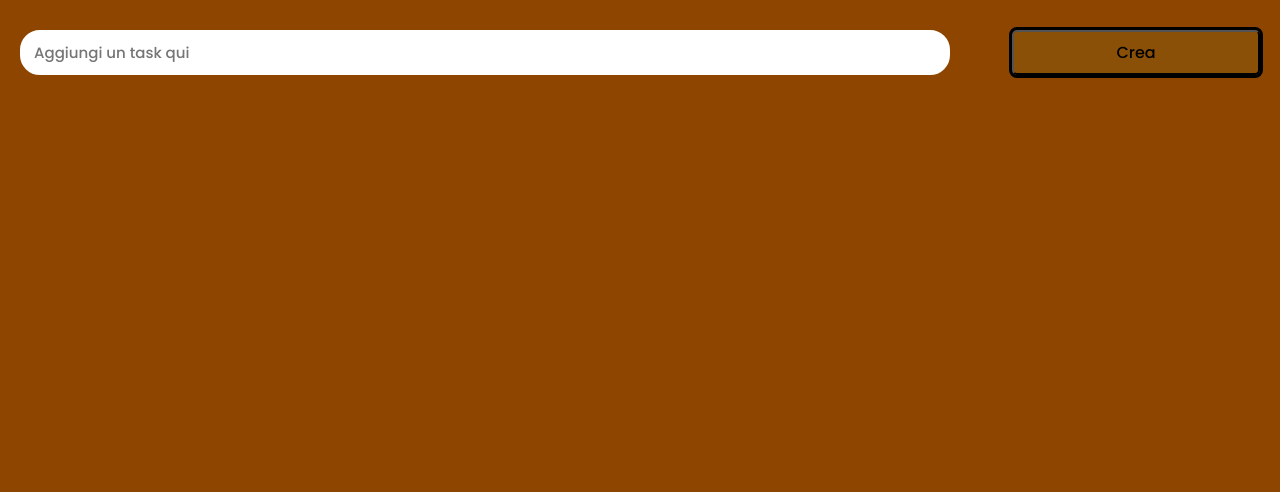
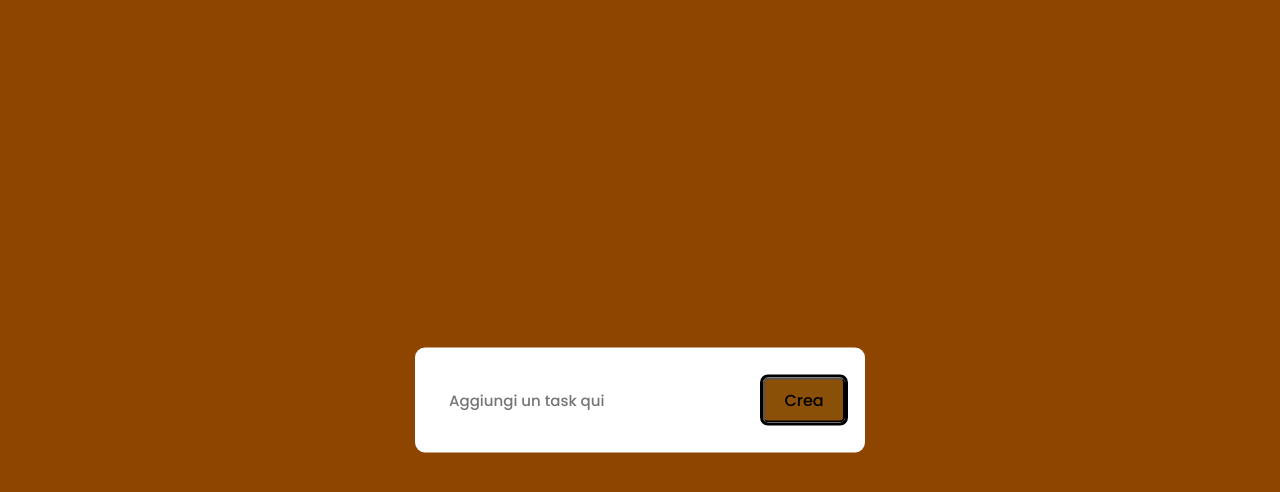
Before and after one commit to samuelepardossi/U1-W3-L3-DOM, a plain HTML site: page index.html in a window 1280 px wide. Drawn offline with Linux system fonts and the light colour scheme.

Commit message:
U1-W3-L3-DOM

```diff
--- a/assets/style.css
+++ b/assets/style.css
@@ -9,7 +9,7 @@ body {
   height: 100%;
   background: #8e4500;
 }
-.box {
+.container {
   width: 450px;
   position: absolute;
   transform: translate(-50%, -50%);
```
